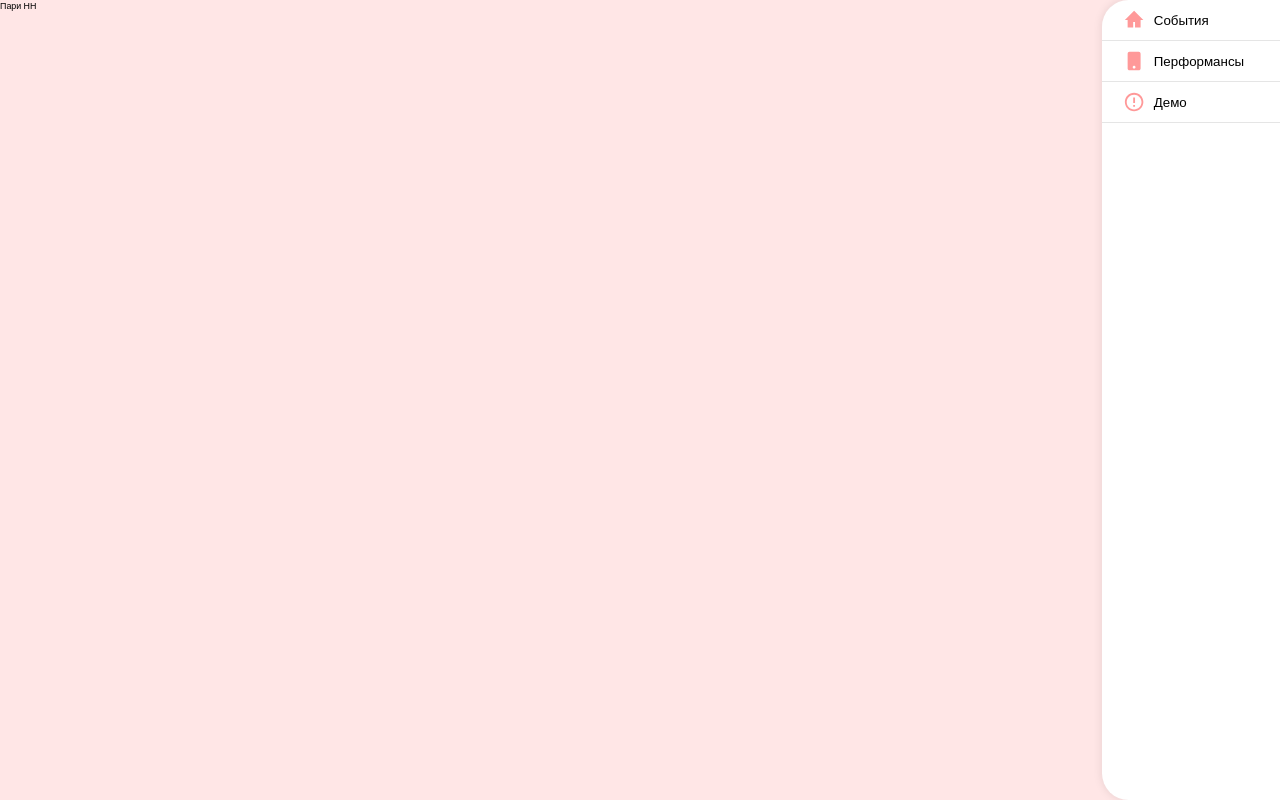
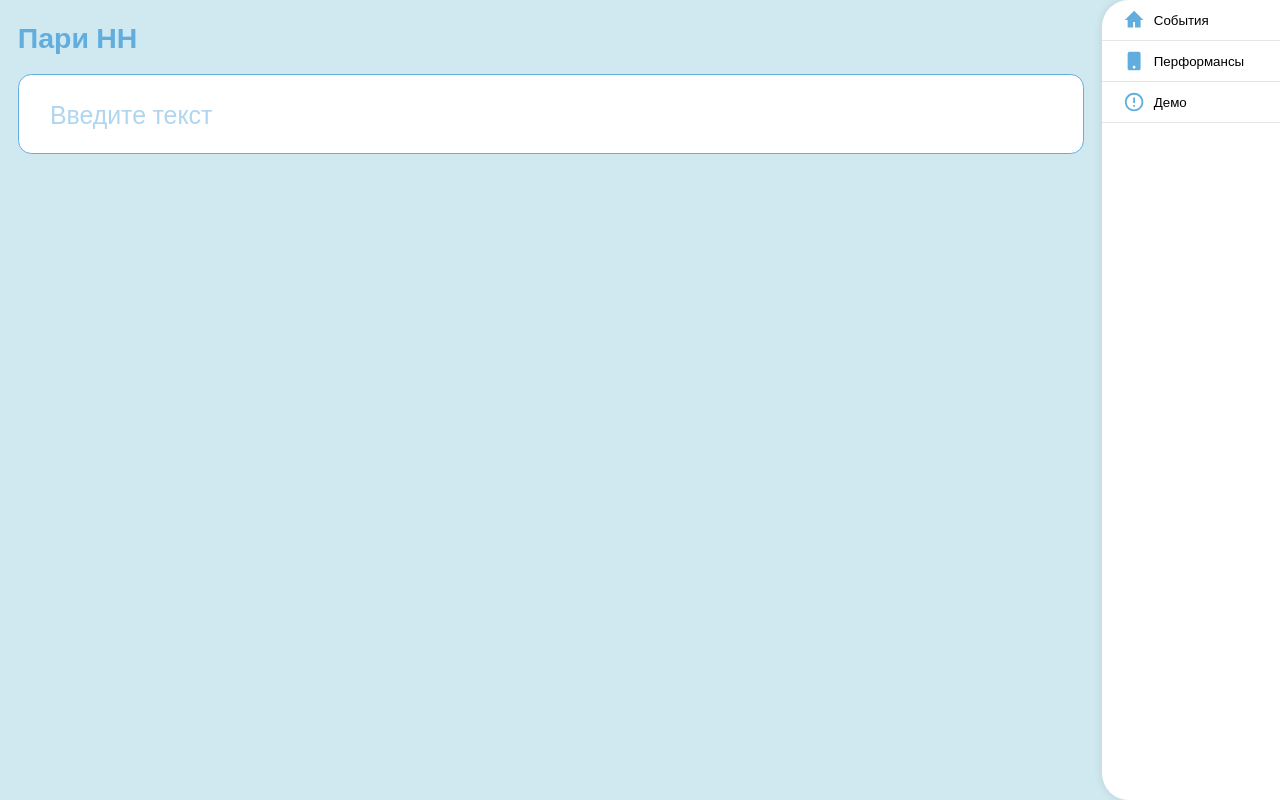
Before and after one commit to roman-orlovskiy/gromka.ru, a Vue app: page /#/pary-nn in a window 1280 px wide. Built offline with nearby package versions, Linux system fonts and the light colour scheme.

Commit message:
Add input

```diff
--- a/src/assets/scss/variables.scss
+++ b/src/assets/scss/variables.scss
@@ -28,13 +28,13 @@ $color-gray-700: #404040;
 $color-black: #000;
 $color-white: #fff;
 
-$color-primary: #ff9999;
-$color-primary-light: #ffe6e6;
-$color-primary-dark: #e6b3b2;
+$color-primary: #61aede;
+$color-primary-light: #d0e8f0;
+$color-primary-dark: #80b8c8;
 
-$color-secondary: #87d0e8;
-$color-secondary-light: #d0e8f0;
-$color-secondary-dark: #80b8c8;
+$color-secondary: #ff9999;
+$color-secondary-light: #ffe6e6;
+$color-secondary-dark: #e6b3b2;
 
 /* Responsive breakpoints */
 @mixin layout-mobile {
--- /dev/null
+++ b/src/components/BaseInput.vue
@@ -0,0 +1,58 @@
+<template>
+  <input
+    type="text"
+    class="input-item"
+    :placeholder="placeholder"
+    :value="value"
+    @input="handleInput"
+  />
+</template>
+
+<script setup>
+defineProps({
+  placeholder: {
+    type: String,
+    default: '',
+  },
+  value: {
+    type: String,
+    default: '',
+  },
+})
+
+const emit = defineEmits(['handleInput'])
+
+const handleInput = (event) => {
+  emit('handleInput', event)
+}
+</script>
+
+<style scoped lang="scss">
+@import '@/assets/scss/variables.scss';
+
+.input-item {
+  width: 100%;
+  border: 0.2rem solid $color-primary;
+  border-radius: 1.5rem;
+  font-size: 2.8rem;
+  padding: 2.5rem 3.5rem;
+  outline: none;
+  color: $color-primary;
+  font-family: $font-default;
+  font-weight: $font-weight-medium;
+  box-sizing: border-box;
+  background-color: $color-white;
+
+  &::placeholder {
+    color: $color-primary;
+    opacity: 0.5;
+  }
+
+  @include layout-mobile {
+    border: 0.2rem solid $color-primary;
+    border-radius: 1.5rem;
+    font-size: 2.8rem;
+    padding: 2.5rem 3.5rem;
+  }
+}
+</style>
--- a/src/views/ParyView.vue
+++ b/src/views/ParyView.vue
@@ -1,12 +1,30 @@
 <template>
-  <div class="pary">Пари НН</div>
+  <div class="pary">
+    <h1>Пари НН</h1>
+    <BaseInput placeholder="Введите текст" :value="inputValue" @handleInput="handleInput" />
+  </div>
 </template>
 
 <script setup>
-// Здесь будет логика компонента
+import BaseInput from '@/components/BaseInput.vue'
+import { ref } from 'vue'
+
+const inputValue = ref('')
+
+const handleInput = (event) => {
+  inputValue.value = event.target.value
+}
 </script>
 
 <style scoped lang="scss">
 .pary {
+  padding: 2rem;
+
+  h1 {
+    color: $color-primary;
+    font-size: 3.2rem;
+    margin-bottom: 2rem;
+    font-weight: $font-weight-bold;
+  }
 }
 </style>
```
